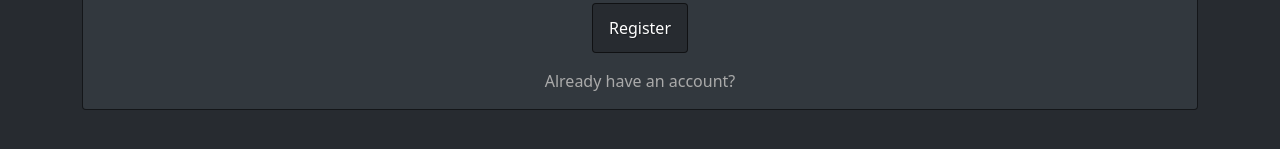
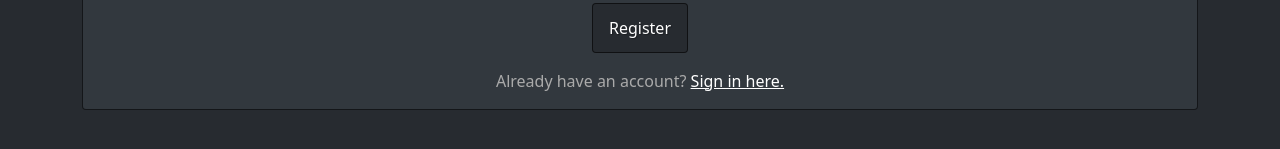
Before and after one commit to Adamhunter108/react-api-login, a React (Create React App) app in the folder react-ui/: page /register in a window 1280 px wide. Shown: the part 569-718 px from the top of the page. Built offline with nearby package versions, Linux system fonts and the light colour scheme.

Commit message:
Fixed login link on RegisterScreen

```diff
--- a/react-ui/src/screens/RegisterScreen.js
+++ b/react-ui/src/screens/RegisterScreen.js
@@ -113,7 +113,7 @@
 
             <Row className='py-3'>
             <Col>
-                    Already have an account?  <Link to={'/login'}></Link>
+                    Already have an account? <Link to={'/login'}>Sign in here.</Link>
                 </Col>
                 {/* <Col>
                     Already have an account? <Link
```
Also changed, not shown: 1 other file (tests, documents, lock files or other folders).
